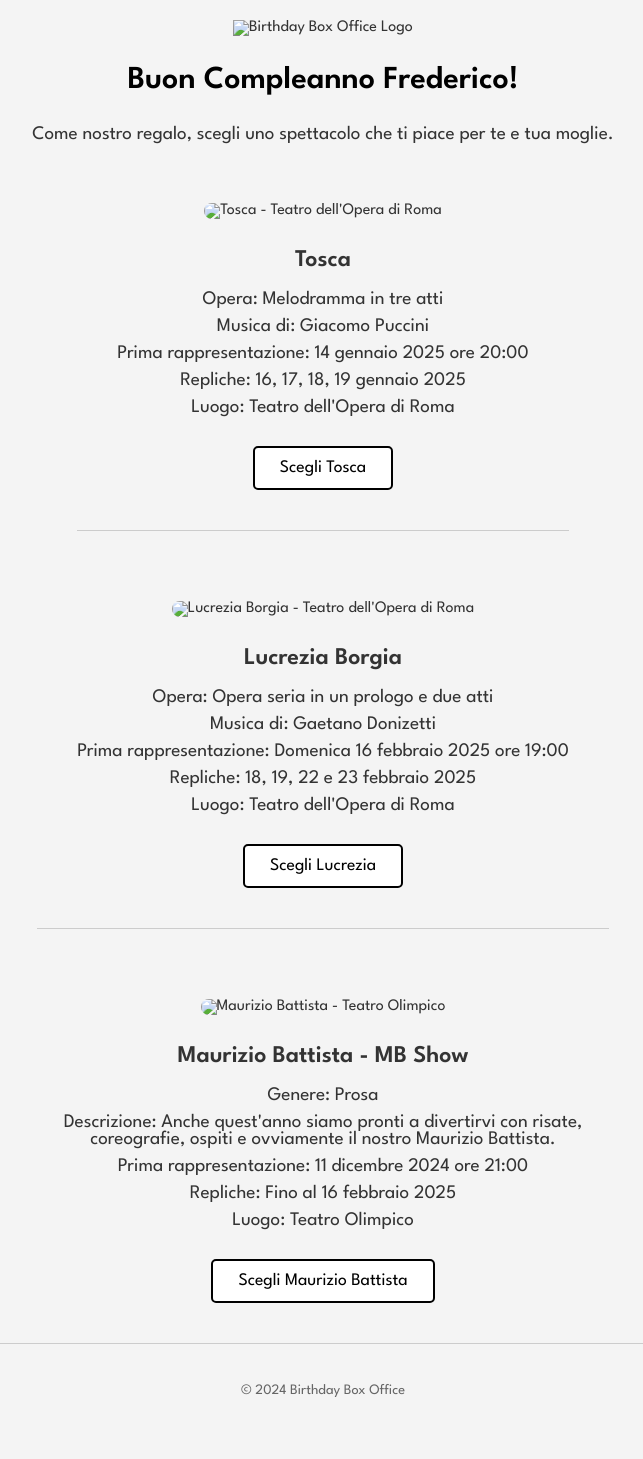
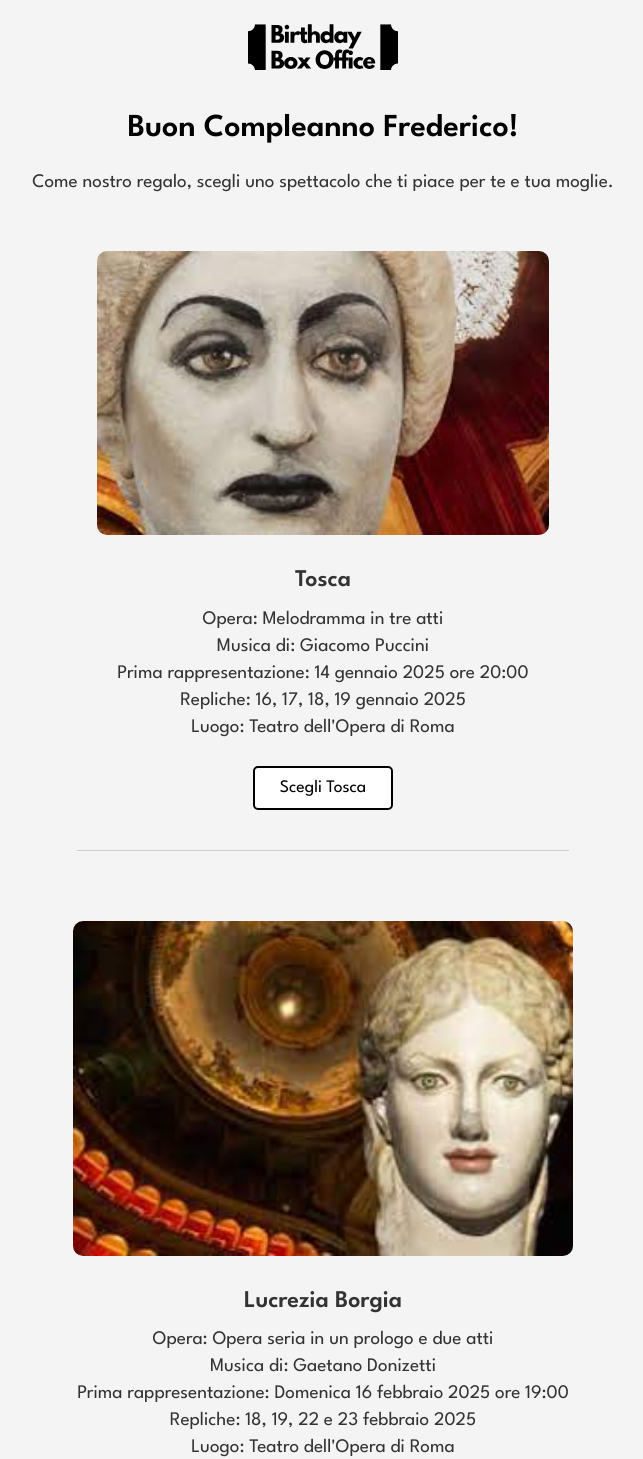
Before and after one commit to amamgee/bbo, a plain HTML site: page index.html in a window 1280 px wide. Shown: the top 1459 px of the page, without its empty margins (317-960 px from the left). Before the commit the page ends 1397 px from the top, so only its background shows below. Drawn offline with Linux system fonts and the light colour scheme.

Commit message:
Update index.html

```diff
--- a/index.html
+++ b/index.html
@@ -80,7 +80,7 @@
 <body>
     <!-- Logo -->
     <div class="logo">
-        <img src="BBO.svg" alt="Birthday Box Office Logo">
+        <img src="images/BBO.svg" alt="Birthday Box Office Logo">
     </div>
 
     <!-- Greeting -->
@@ -89,7 +89,7 @@
 
     <!-- Event 1: Tosca -->
     <div class="event">
-        <img src="Tosca.jpg" alt="Tosca - Teatro dell'Opera di Roma">
+        <img src="images/Tosca.jpg" alt="Tosca - Teatro dell'Opera di Roma">
         <div class="event-details">
             <h2>Tosca</h2>
             <p>Opera: Melodramma in tre atti</p>
@@ -103,7 +103,7 @@
 
     <!-- Event 2: Lucrezia Borgia -->
     <div class="event">
-        <img src="Lucrecia.jpg" alt="Lucrezia Borgia - Teatro dell'Opera di Roma">
+        <img src="images/Lucrecia.jpg" alt="Lucrezia Borgia - Teatro dell'Opera di Roma">
         <div class="event-details">
             <h2>Lucrezia Borgia</h2>
             <p>Opera: Opera seria in un prologo e due atti</p>
@@ -117,7 +117,7 @@
 
     <!-- Event 3: Maurizio Battista -->
     <div class="event">
-        <img src="Maurizio.jpg" alt="Maurizio Battista - Teatro Olimpico">
+        <img src="images/Maurizio.jpg" alt="Maurizio Battista - Teatro Olimpico">
         <div class="event-details">
             <h2>Maurizio Battista - MB Show</h2>
             <p>Genere: Prosa</p>
```
